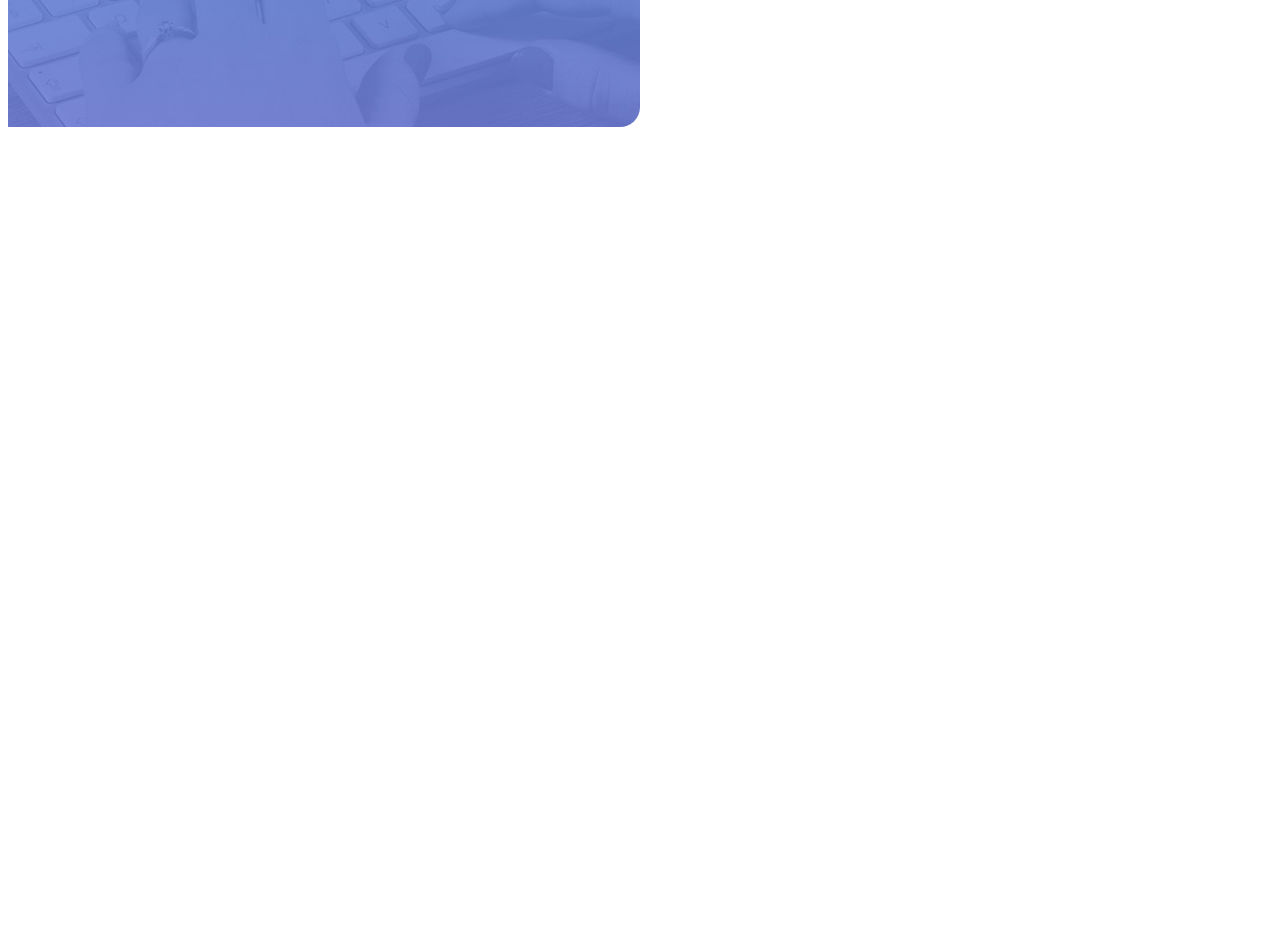
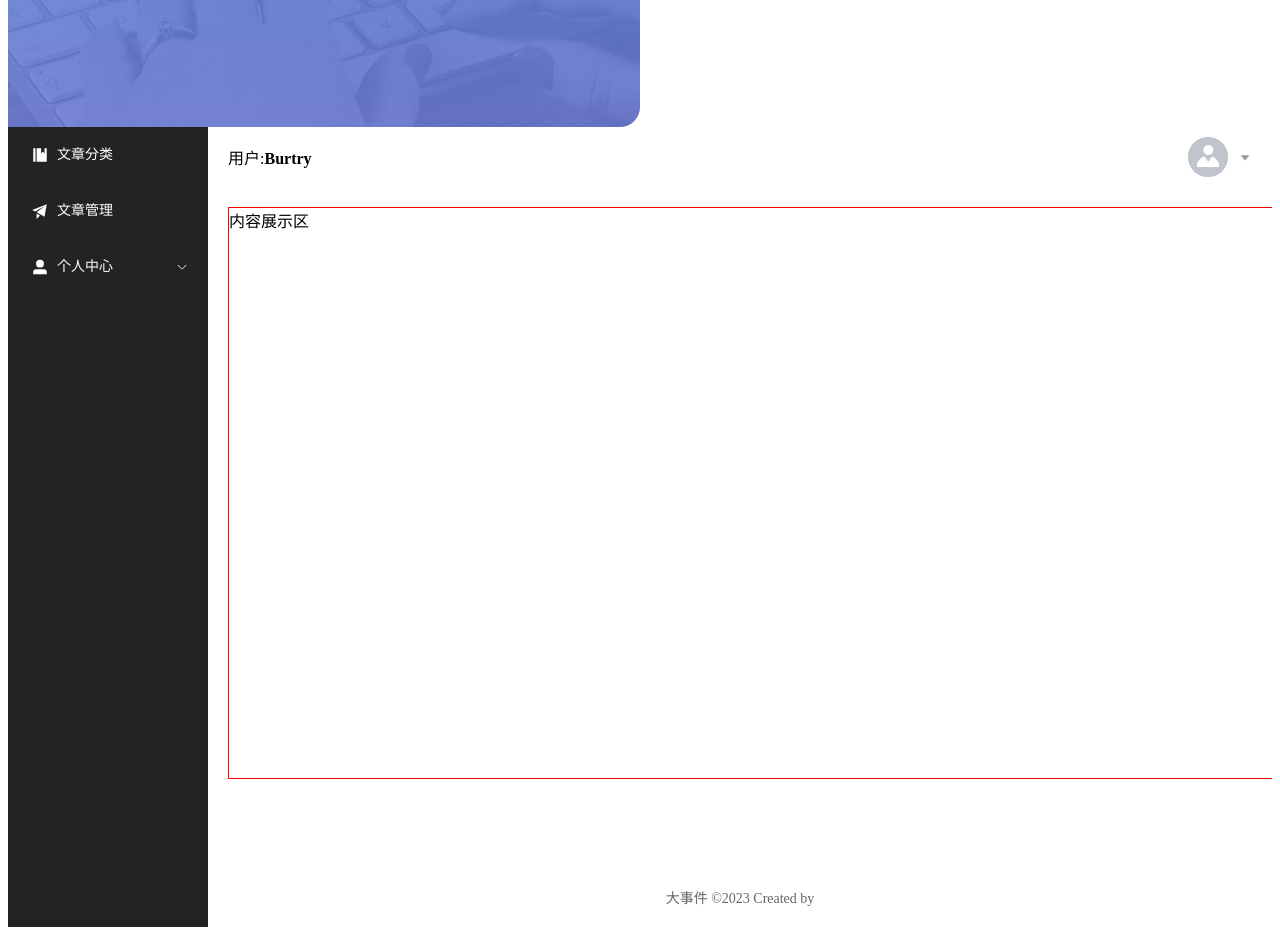
Before and after one commit to Burtry/Text, a Vue app: page / in a window 1280 px wide. Shown: the part 681-1616 px from the top of the page. Before the commit the page ends 816 px from the top, so only its background shows below. Built offline with nearby package versions, Linux system fonts and the light colour scheme.

Commit message:
添加router依赖

```diff
--- a/package.json
+++ b/package.json
@@ -10,7 +10,8 @@
     "axios": "^1.6.7",
     "core-js": "^3.8.3",
     "element-plus": "^2.5.6",
-    "vue": "^3.2.13"
+    "vue": "^3.2.13",
+    "vue-router": "^4.3.0"
   },
   "devDependencies": {
     "@vue/cli-plugin-babel": "~5.0.0",
--- a/src/App.vue
+++ b/src/App.vue
@@ -1,10 +1,12 @@
 <template>
   <div>
     <LoginVue></LoginVue>
+    <LayoutVue></LayoutVue>
   </div>
 </template>
 <script setup>
 import LoginVue from "./views/Login.vue";
+import LayoutVue from './views/Layout.vue'
 </script>
 
 <style></style>
--- /dev/null
+++ b/src/views/Layout.vue
@@ -0,0 +1,142 @@
+<script setup>
+import {
+    Management,
+    Promotion,
+    UserFilled,
+    User,
+    Crop,
+    EditPen,
+    SwitchButton,
+    CaretBottom
+} from '@element-plus/icons-vue'
+import avatar from '@/assets/default.png'
+</script>
+
+<template>
+    <el-container class="layout-container">
+        <!-- 左侧菜单 -->
+        <el-aside width="200px">
+            <div class="el-aside__logo"></div>
+            <el-menu active-text-color="#ffd04b" background-color="#232323" text-color="#fff" router>
+                <el-menu-item>
+                    <el-icon>
+                        <Management />
+                    </el-icon>
+                    <span>文章分类</span>
+                </el-menu-item>
+                <el-menu-item>
+                    <el-icon>
+                        <Promotion />
+                    </el-icon>
+                    <span>文章管理</span>
+                </el-menu-item>
+                <el-sub-menu>
+                    <template #title>
+                        <el-icon>
+                            <UserFilled />
+                        </el-icon>
+                        <span>个人中心</span>
+                    </template>
+                    <el-menu-item>
+                        <el-icon>
+                            <User />
+                        </el-icon>
+                        <span>基本资料</span>
+                    </el-menu-item>
+                    <el-menu-item>
+                        <el-icon>
+                            <Crop />
+                        </el-icon>
+                        <span>更换头像</span>
+                    </el-menu-item>
+                    <el-menu-item>
+                        <el-icon>
+                            <EditPen />
+                        </el-icon>
+                        <span>重置密码</span>
+                    </el-menu-item>
+                </el-sub-menu>
+            </el-menu>
+        </el-aside>
+        <!-- 右侧主区域 -->
+        <el-container>
+            <!-- 头部区域 -->
+            <el-header>
+                <div>用户:<strong>Burtry</strong></div>
+                <el-dropdown placement="bottom-end">
+                    <span class="el-dropdown__box">
+                        <el-avatar :src="avatar" />
+                        <el-icon>
+                            <CaretBottom />
+                        </el-icon>
+                    </span>
+                    <template #dropdown>
+                        <el-dropdown-menu>
+                            <el-dropdown-item command="profile" :icon="User">基本资料</el-dropdown-item>
+                            <el-dropdown-item command="avatar" :icon="Crop">更换头像</el-dropdown-item>
+                            <el-dropdown-item command="password" :icon="EditPen">重置密码</el-dropdown-item>
+                            <el-dropdown-item command="logout" :icon="SwitchButton">退出登录</el-dropdown-item>
+                        </el-dropdown-menu>
+                    </template>
+                </el-dropdown>
+            </el-header>
+            <!-- 中间区域 -->
+            <el-main>
+                <div style="width: 1290px; height: 570px;border: 1px solid red;">
+                    内容展示区
+                </div>
+            </el-main>
+            <!-- 底部区域 -->
+            <el-footer>大事件 ©2023 Created by </el-footer>
+        </el-container>
+    </el-container>
+</template>
+
+<style>
+.layout-container {
+    height: 100vh;
+
+    .el-aside {
+        background-color: #232323;
+
+        &__logo {
+            height: 120px;
+            background: url('@/assets/logo.png') no-repeat center / 120px auto;
+        }
+
+        .el-menu {
+            border-right: none;
+        }
+    }
+
+    .el-header {
+        background-color: #fff;
+        display: flex;
+        align-items: center;
+        justify-content: space-between;
+
+        .el-dropdown__box {
+            display: flex;
+            align-items: center;
+
+            .el-icon {
+                color: #999;
+                margin-left: 10px;
+            }
+
+            &:active,
+            &:focus {
+                outline: none;
+            }
+        }
+    }
+
+    .el-footer {
+        display: flex;
+        align-items: center;
+        justify-content: center;
+        font-size: 14px;
+        color: #666;
+    }
+}
+</style>
```
Also changed, not shown: 1 other file (tests, documents, lock files or other folders).
